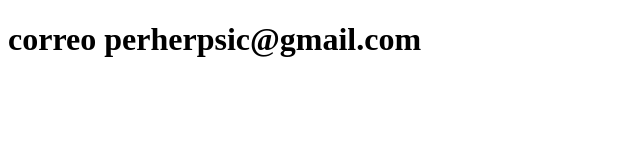
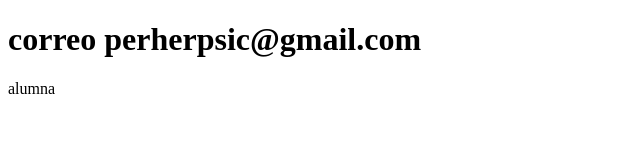
Before and after one commit to Perla-Her/ONE-project, a plain HTML site: page contact.html in a window 1280 px wide. Shown: the full height of the page, 0-640 px from the left. Drawn offline with Linux system fonts and the light colour scheme.

Commit message:
add role

```diff
--- a/contact.html
+++ b/contact.html
@@ -7,5 +7,6 @@
 </head>
 <body>
     <h1> correo perherpsic@gmail.com</h1>
+    <p>alumna</p>
 </body>
 </html>
```
